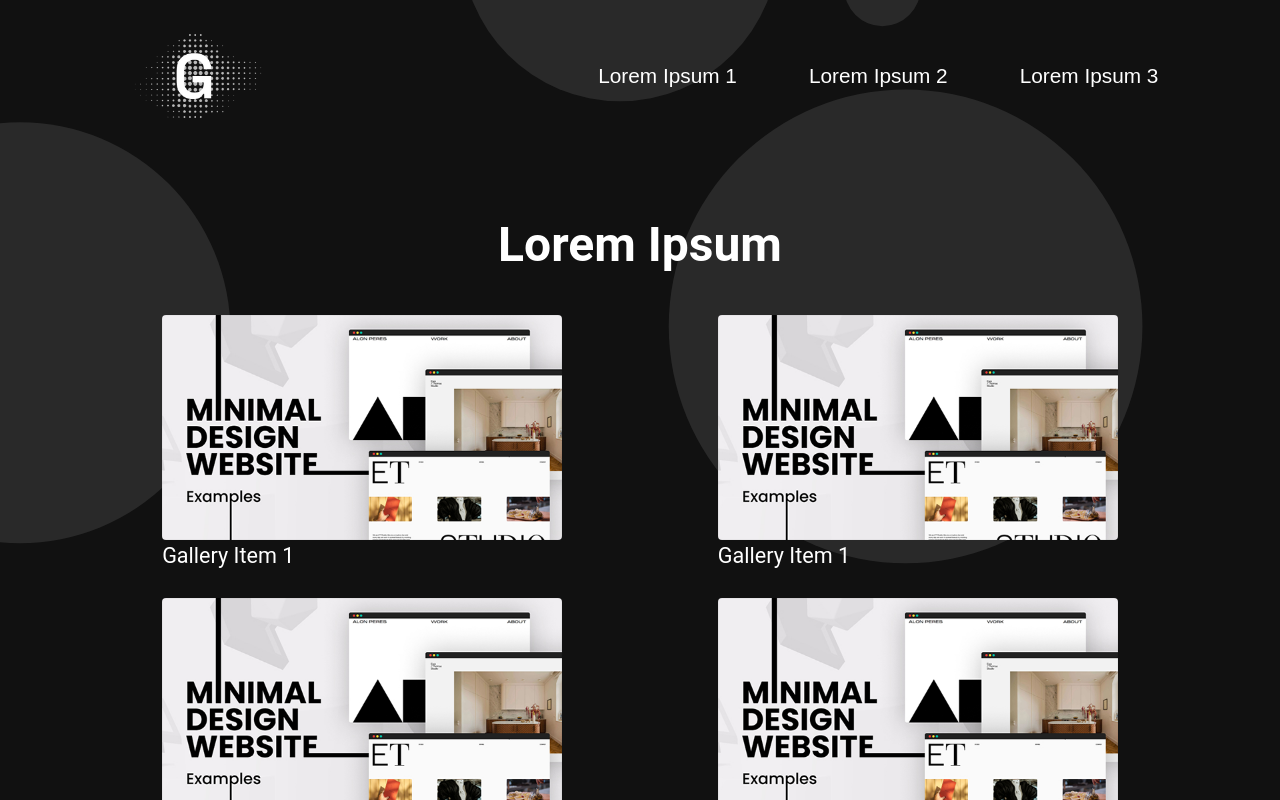
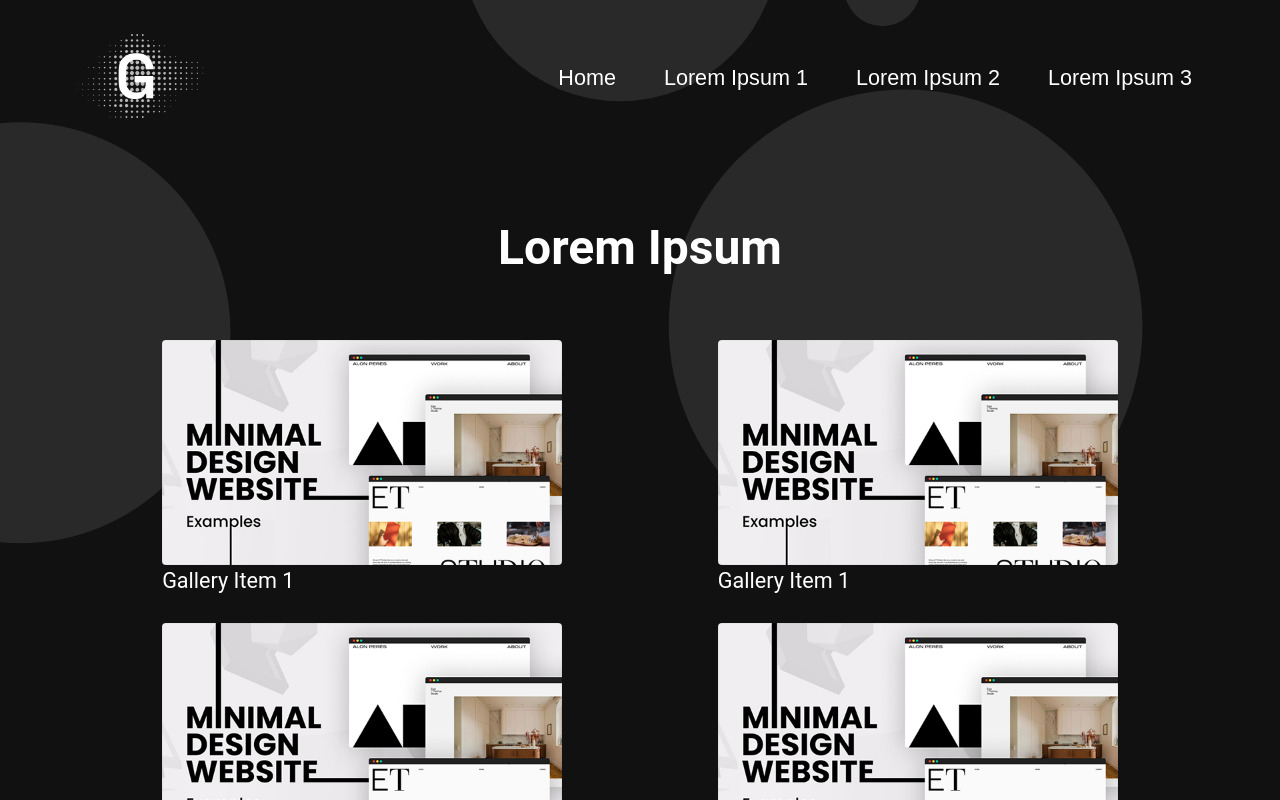
Before and after one commit to petsopaahita/portfolio, a plain HTML site: page index.html in a window 1280 px wide. Both pictures are taken after a click on the item "Lorem Ipsum 1". Shown: the top 800 px of the page. Drawn offline with nearby package versions, Linux system fonts and the light colour scheme.

Commit message:
27/01/2025
CSS adjustments

```diff
--- a/css/responsive.css
+++ b/css/responsive.css
@@ -31,14 +31,19 @@
     }
     ul.hero_list {
         flex-direction: column;
-        gap: 30px;
+        gap: 0;
         margin: 0 7%;
-        align-items: baseline;
+    }
+    .hero_list li {
+        text-align: left;
     }
     .hero_list2 {
         border-right: 0;
         border-left: 0;
     }
+}
+
+@media screen and (max-width: 991px) {
     .menubar ul {
         display: none;
     }
--- a/css/style.css
+++ b/css/style.css
@@ -31,6 +31,11 @@ html{
 
 body{
   font:normal 75% Arial, Helvetica, sans-serif;
+  overflow: hidden;
+}
+
+body * {
+	box-sizing: border-box;
 }
 
 canvas{
@@ -66,13 +71,9 @@ canvas{
 }
 
 /*-------------- main -----------------*/
-body {
-  overflow: hidden;
-}
 
 h1 {
     color: #fff;
-    z-index: 2;
     font-family: 'Roboto', monospace;
     font-weight: 700;
     font-size: clamp(2.5rem, 2rem + 2.5vw, 5rem);
@@ -97,7 +98,7 @@ h4 {
 li {
 	color: #fff;
 	font-family: 'Arial';
-	font-size: clamp(1rem, 0.9rem + 0.5vw, 1.5rem);
+	font-size: clamp(1.125rem, 1.05rem + 0.375vw, 1.5rem);
 }
 li:hover, i:hover {
     cursor: pointer;
@@ -114,13 +115,14 @@ p {
     background-color: transparent;
     position: absolute;
     padding: 0 5%;
-	width: 90%;
-	overflow-y: scroll;
+    width: 100%;
     background-position: 50% 50%;
     background-repeat: no-repeat;
     background-size: contain;
-	z-index: 2;
     transition: transform 1s ease;
+    height: 100vh;
+	overflow: auto;
+	scroll-behavior: smooth;
 }
 #main * {
 	transition: transform 1s ease;
@@ -182,7 +184,7 @@ p {
     position: absolute;
     bottom: 0;
     width: 100%;
-    margin-bottom: clamp(2.5rem, 2rem + 2.5vw, 5rem);
+    margin-bottom: clamp(1.25rem, 1rem + 1.25vw, 2.5rem);
 }
 .hero_list {
 	display: flex;
@@ -191,6 +193,11 @@ p {
 .hero_list li {
 	flex: 0 0 33.33%;
 	text-align: center;
+	transition: background-color 0.6s ease !important;
+	padding: 24px 0;
+}
+.hero_list li:hover {
+    background-color: rgba(255, 255, 255, 0.1);
 }
 .hero_list2 {
 	border-right: 1px solid;
@@ -229,13 +236,19 @@ p {
 	font-size: clamp(1.25rem, 1rem + 1.25vw, 2.5rem);
 }
 .menubar {
-	width: 90%;
 	margin: auto;
-	top: 0;
 	justify-content: space-between;
 }
-.menubar * {
+.menubar ul {
 	display: flex;
+	justify-content: flex-end;
+	height: inherit;
+	align-items: center;
+	flex-wrap: wrap;
+	width: 100%;
+}
+.menubar .menu {
+	display: none;
 }
 .menubar .menu {
 	width: 90px !important;
@@ -246,6 +259,13 @@ p {
 .menubar .menu .fa-solid.fa-bars {
 	color: #fff;
 	font-size: clamp(1.5rem, 1.4rem + 0.5vw, 2rem);
+}
+.menubar li {
+    transition: background-color 0.6s ease !important;
+	padding: 24px;
+}
+.menubar li:hover {
+    background-color: rgba(255, 255, 255, 0.1);
 }
 .space-80 {
 	height: clamp(2.5rem, 2rem + 2.5vw, 5rem);
@@ -268,18 +288,6 @@ p {
 }
 .gallery_items {
 	margin-bottom: 30px;
-}
-.menubar ul {
-	display: flex;
-	justify-content: flex-end;
-	height: inherit;
-	align-items: center;
-	flex-wrap: wrap;
-	gap: clamp(1.875rem, 1rem + 4.375vw, 6.25rem);
-	width: 100%;
-}
-.menubar .menu {
-	display: none;
 }
 .profile_cont {
 	display: flex;
--- a/index.html
+++ b/index.html
@@ -40,6 +40,7 @@
            </a>
           </div>
           <ul class="menubar-list">
+            <li class="menubar-home">Home</li>
             <li class="menubar-list1">Lorem Ipsum 1</li>
             <li class="menubar-list2">Lorem Ipsum 2</li>
             <li class="menubar-list3">Lorem Ipsum 3</li>
@@ -72,8 +73,12 @@
           <div class="project_title">
             <h2>Lorem Ipsum</h2>
           </div>
-          <div class="space-50"></div>
+          <div class="space-80"></div>
           <div class="project_list">
+            <div class="gallery_items">
+              <img src="images/website1.png" alt="">
+              <h4>Gallery Item 1</h4>
+            </div>
             <div class="gallery_items">
               <img src="images/website1.png" alt="">
               <h4>Gallery Item 1</h4>
--- a/scripts.js
+++ b/scripts.js
@@ -46,8 +46,8 @@ $(document).ready(function(){
     });
  });
  $(document).ready(function(){
-  $(".backbtn").click(function(){
-    $(".hero, .hero2, .header").fadeIn(1000);
+  $(".backbtn, .menubar-home").click(function(){
+    $(".hero, .hero2, .header").stop(true, false).fadeIn(1000);
     $(".projects, .profile, .contact, .menubar, .xpnd_menu").fadeOut(1);
     $("#particles-js").addClass("clicked");
     $("#particles-js").fadeIn(2000);
@@ -57,22 +57,22 @@ $(document).ready(function(){
     });
  });
  $(document).ready(function(){
-  $(".menubar1").click(function(){
-    $(".xpnd_menu, .profile, .contact").fadeOut(1);
+  $(".menubar1, .menubar-list1").click(function(){
+    $(".xpnd_menu, .profile, .contact").stop(true, false).fadeOut(1);
     $(".projects").fadeIn(2000);
     $("#main").animate({ opacity: 100 }, 2000);
     });
  });
  $(document).ready(function(){
-  $(".menubar2").click(function(){
-    $(".xpnd_menu, .projects, .contact").fadeOut(1);
+  $(".menubar2, .menubar-list2").click(function(){
+    $(".xpnd_menu, .projects, .contact").stop(true, false).fadeOut(1);
     $(".profile").fadeIn(2000);
     $("#main").animate({ opacity: 100 }, 2000);
     });
  });
  $(document).ready(function(){
-  $(".menubar3").click(function(){
-    $(".xpnd_menu, .projects, .profile").fadeOut(1);
+  $(".menubar3, .menubar-list3").click(function(){
+    $(".xpnd_menu, .projects, .profile").stop(true, false).fadeOut(1);
     $(".contact").fadeIn(2000);
     $("#main").animate({ opacity: 100 }, 2000);
     });
```
Lines whose indentation alone changed are shown as unchanged.
